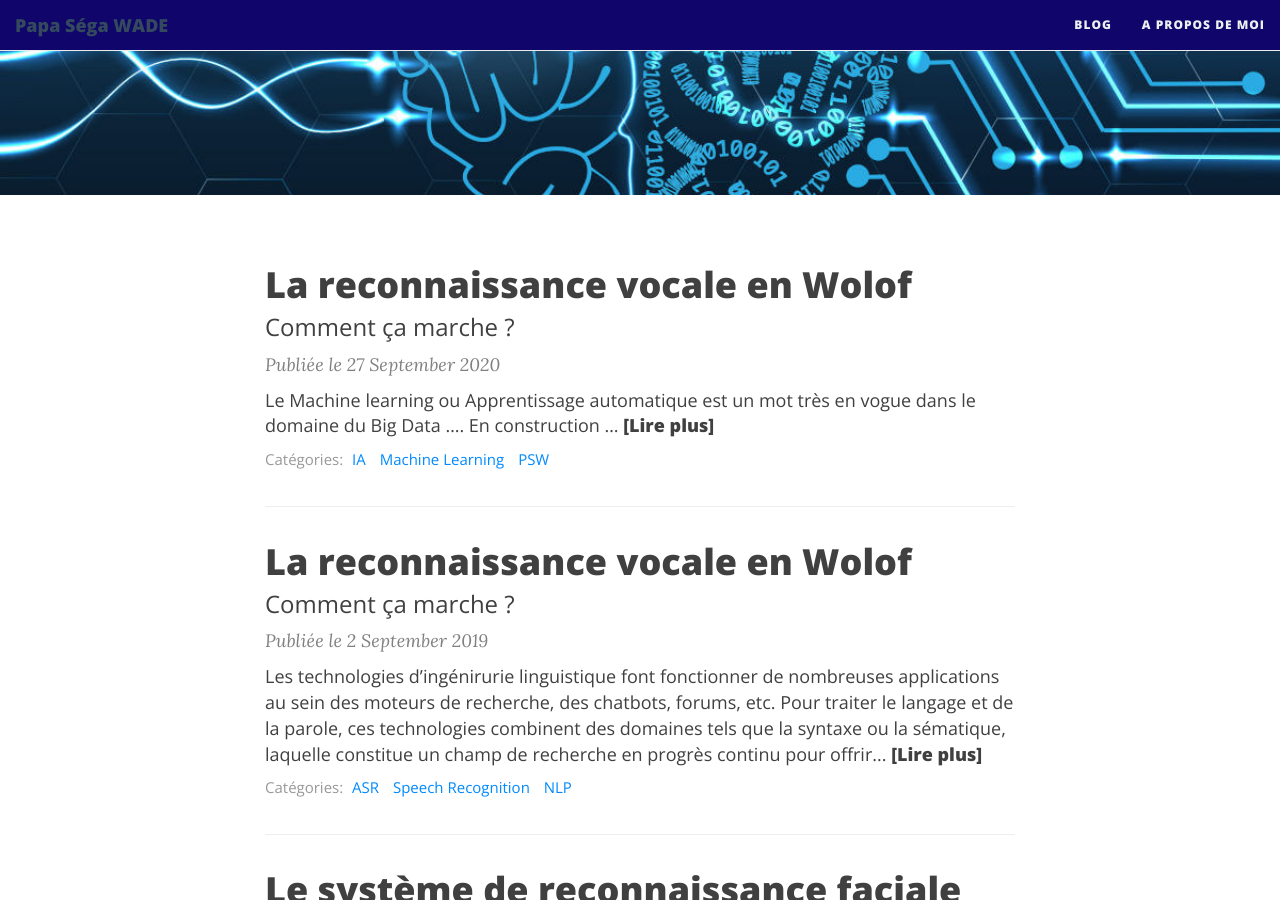
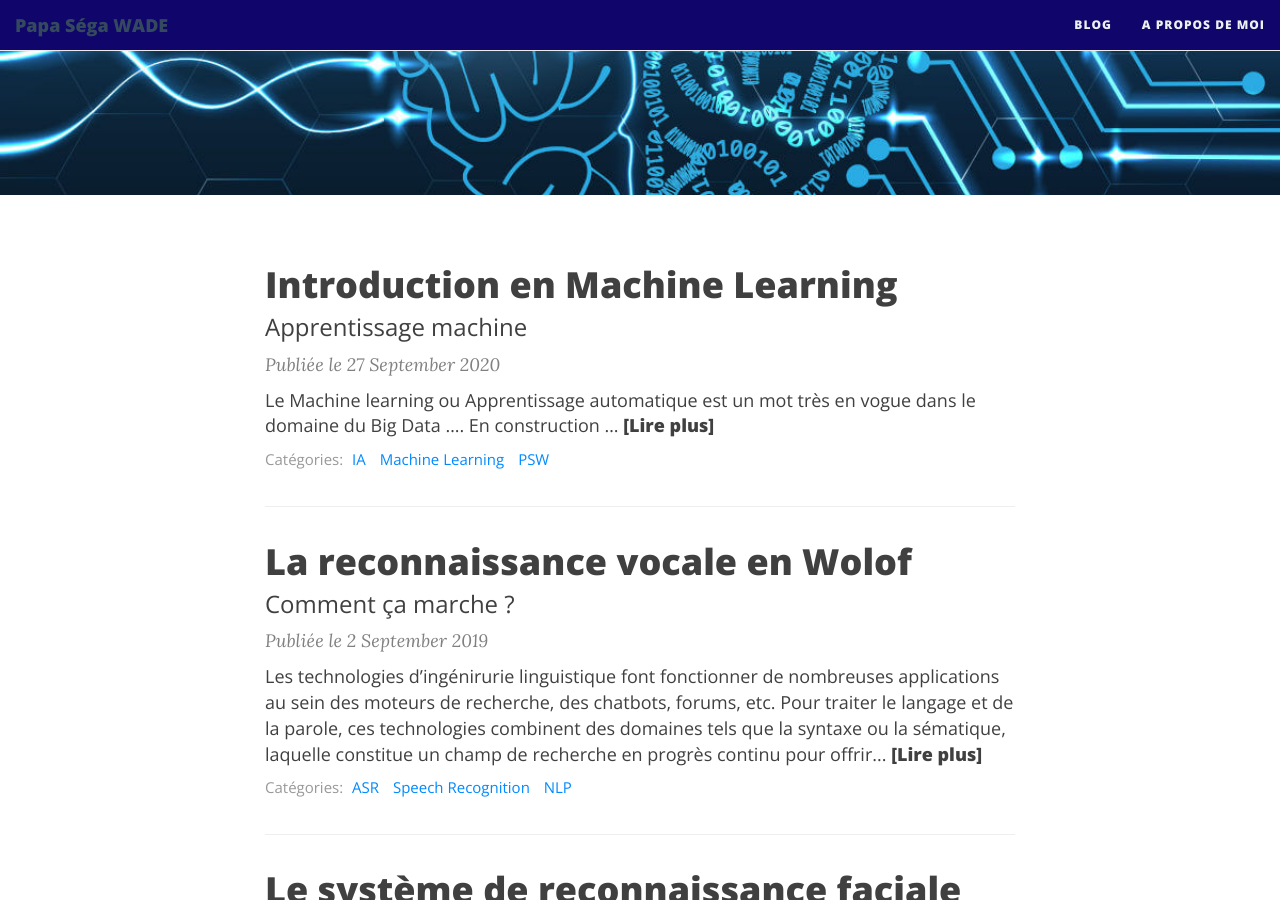
Before and after one commit to papasega/papasega.github.io, a Jekyll site: the page built from index.html, in a window 1280 px wide and 900 px high, scrolled down 348 px. Built offline with Jekyll 4.4.1, drawn with Linux system fonts in a browser that asks for light colours; nearby versions of some CDN libraries; the list of posts is cut into pages by our own code.

Commit message:
Update 2020-09-27-into-ML.md

```diff
--- a/_posts/2020-09-27-into-ML.md
+++ b/_posts/2020-09-27-into-ML.md
@@ -1,7 +1,7 @@
 ---
 layout: post
-title: La reconnaissance vocale en Wolof
-subtitle: Comment ça marche ?
+title: Introduction en Machine Learning
+subtitle: Apprentissage machine
 bigimg: img/posts/MachineLearning_blog.png
 share-img: hhttps://github.com/papasega/psw_blog/blob/master/img/ML_intro.png
 tags: [IA, Machine Learning, PSW]
```
